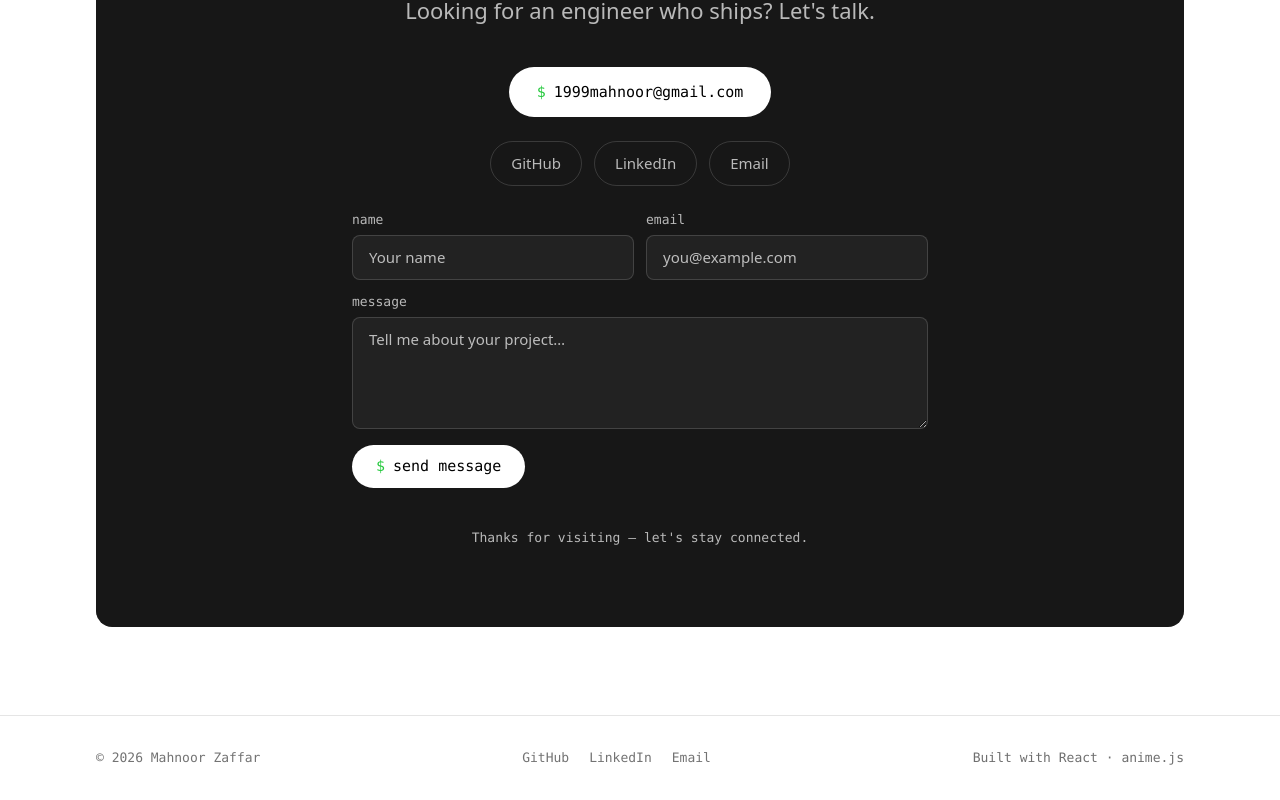
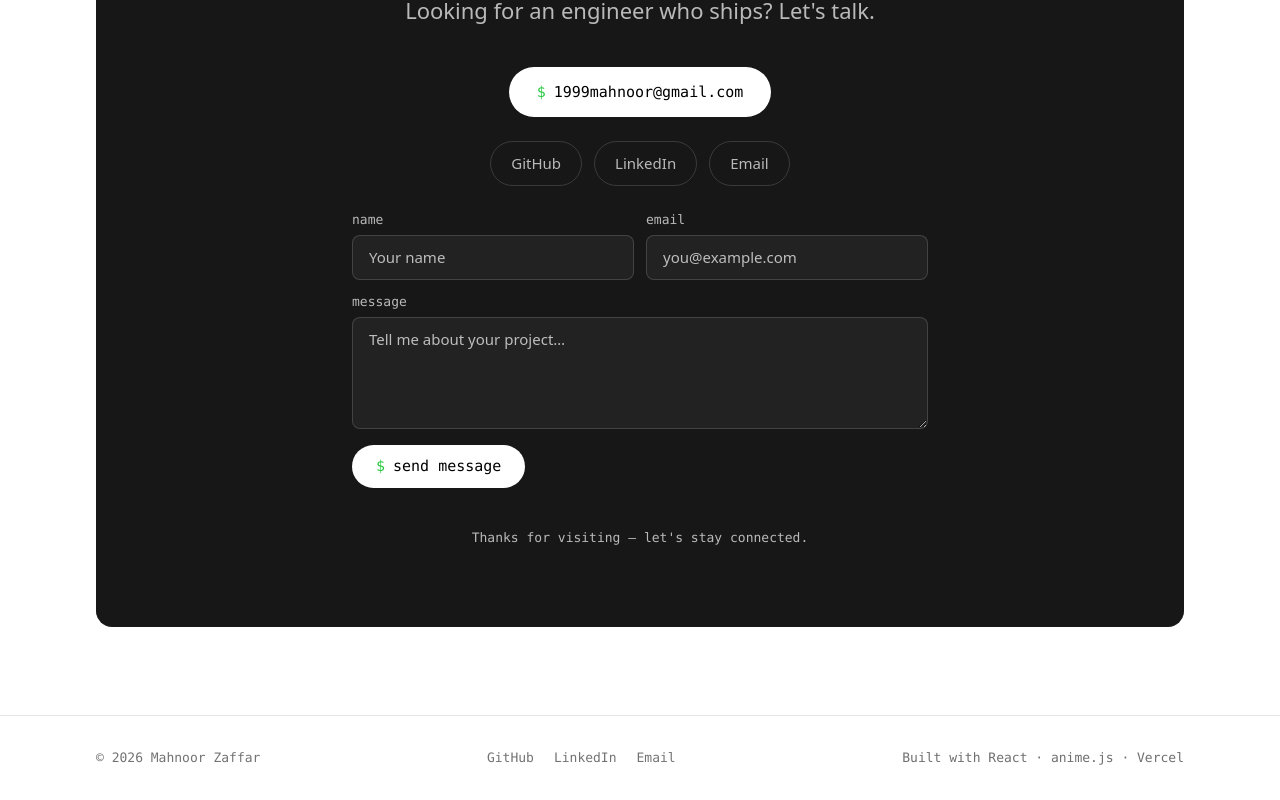
Before and after one commit to Mahnoor-Zaffar/Portfolio, a React (Vite) app: page / in a window 1280 px wide. Shown: the part 6498-7298 px from the top of the page. Built offline with nearby package versions, Linux system fonts and the light colour scheme; no server answers.

Commit message:
chore: add Vercel to footer credits

```diff
--- a/src/components/layout/Footer.tsx
+++ b/src/components/layout/Footer.tsx
@@ -33,7 +33,7 @@ export function Footer() {
             </li>
           ))}
         </ul>
-        <p className="font-mono text-mute">Built with React · anime.js</p>
+        <p className="font-mono text-mute">Built with React · anime.js · Vercel</p>
       </div>
     </footer>
   );
```
